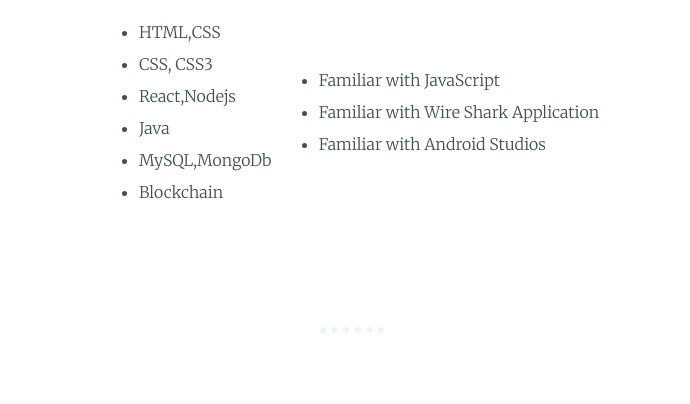
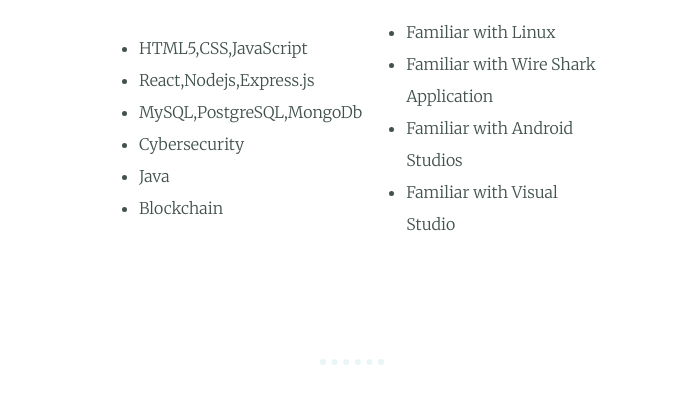
Before and after one commit to Ayush-Dubey700/cv, a plain HTML site: page index.html in a window 1280 px wide. Shown: the part 2200-2604 px from the top of the page, without its empty margins (288-978 px from the left). Drawn offline with Linux system fonts and the light colour scheme.

Commit message:
Update index.html

```diff
--- a/index.html
+++ b/index.html
@@ -19,7 +19,7 @@
     <div class="profile">
       <img class="profile-pic"src="ayush.png" alt="ayush profile picture">
       <h2>Hello.</h2>
-      <p class="intro">I'm a web Developer currently pursuing for my B.tech Degree specialization in Information Technology(IT). </p>
+      <p class="intro"> I'm Ayush, IT graduate from Technocrats Institute of Technology, Bhopal, with a passion for problem-solving and teamwork. </p>
     </div>
     <hr>
     <div class="skills">
@@ -37,18 +37,19 @@
         <table style="width:100%">
         <tr>
         <td>  <ul style="list-style-type:disc">
-    <li>HTML,CSS</li>
-    <li>CSS, CSS3</li>
-    <li>React,Nodejs</li>
+    <li>HTML5,CSS,JavaScript</li>
+    <li>React,Nodejs,Express.js</li>
+    <li>MySQL,PostgreSQL,MongoDb</li>
+    <li>Cybersecurity</li>
     <li>Java</li>
-    <li>MySQL,MongoDb</li>
     <li>Blockchain</li>
   </ul> </td>
 
 <td> <ul style="list-style-type:disc">
-    <li>Familiar with JavaScript</li>
+    <li>Familiar with Linux</li>
     <li>Familiar with Wire Shark Application </li>
     <li>Familiar with Android Studios</li>
+  <li>Familiar with Visual Studio</li>
   </ul> </td>
   </tr>
   </table>
@@ -60,13 +61,13 @@
       <h2>Get In Touch</h2>
       <h3>if you love coding.</h3>
       <p class="contact-message"> If you need to get in touch with me, you can reach me.</p>
-      <a class="btn" href="mailto:ayush8109140741@gmail.com">CONTACT ME</a>
+      <a class="btn" href="mailto:ayush172001@gmail.com">CONTACT ME</a>
     </div>
   </div>
 
 
   <div class="bottom-container">
-    <a class="footer-link" href="https://www.linkedin.com/">LinkedIn</a>
+    <a class="footer-link" href="www.linkedin.com/in/71-dubey-ayush">LinkedIn</a>
     <a class="footer-link" href="https://twitter.com/AYUSH65331301">Twitter</a>
     <a class="footer-link" href="">Website</a>
     <p>©  Ayush Dubey.</p>
```
